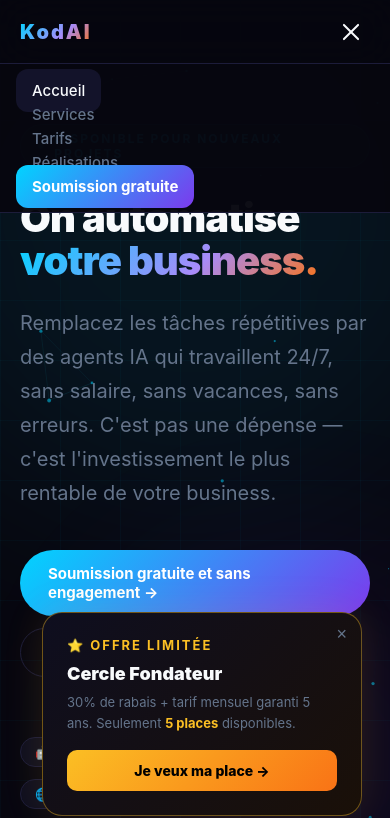
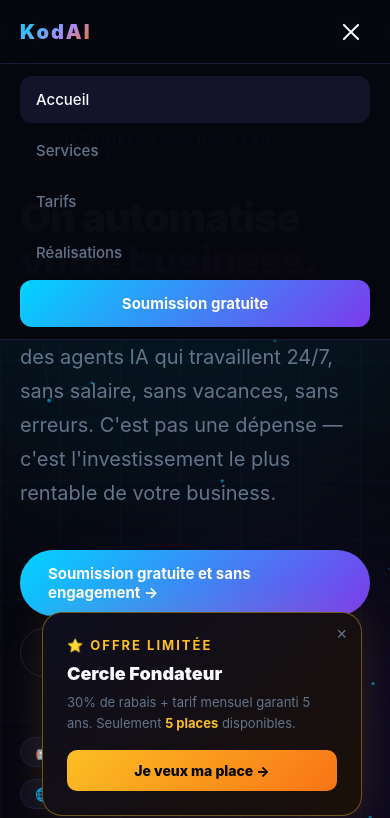
Before and after one commit to MarcoCrypto69/kodai-website, a plain HTML site: page index.html in a window 390 px wide. Both pictures are taken after a click on the button "Menu". Shown: the top 818 px of the page. Drawn offline with Linux system fonts and the light colour scheme.

Commit message:
Fix mobile overflow and nav menu alignment

```diff
--- a/style.css
+++ b/style.css
@@ -18,13 +18,14 @@
 
 /* ===== RESET ===== */
 * { margin: 0; padding: 0; box-sizing: border-box; }
-html { scroll-behavior: smooth; }
+html { scroll-behavior: smooth; overflow-x: hidden; }
 body {
   font-family: -apple-system, BlinkMacSystemFont, 'Segoe UI', system-ui, sans-serif;
   background: var(--bg);
   color: var(--text);
   min-height: 100vh;
   overflow-x: hidden;
+  width: 100%;
 }
 
 /* ===== GRID BACKGROUND ===== */
@@ -252,6 +253,15 @@ footer {
   footer { padding: 32px 20px; flex-direction: column; text-align: center; }
 }
 
+/* ===== OVERFLOW FIX MOBILE ===== */
+@media (max-width: 768px) {
+  div[style*="max-width:1200px"], div[style*="max-width: 1200px"] {
+    padding-left: 20px !important;
+    padding-right: 20px !important;
+  }
+  .card { padding: 24px 20px; }
+}
+
 /* ===== GLOWING ORB ===== */
 .orb {
   position: absolute;
@@ -328,24 +338,27 @@ footer {
 .hamburger.open span:nth-child(2) { opacity: 0; }
 .hamburger.open span:nth-child(3) { transform: translateY(-7px) rotate(-45deg); }
 @media (max-width: 768px) {
-  .hamburger { display: flex; }
-  nav { padding: 0 20px; }
+  .hamburger { display: flex; flex-shrink: 0; }
+  nav { padding: 0 20px; width: 100%; }
   .nav-links {
     display: none;
-    position: absolute;
+    position: fixed;
     top: 64px;
     left: 0;
     right: 0;
-    background: rgba(7,7,15,0.97);
+    width: 100%;
+    background: rgba(7,7,15,0.98);
     backdrop-filter: blur(20px);
     border-bottom: 1px solid var(--border);
     flex-direction: column;
-    padding: 16px;
+    padding: 12px 20px;
     gap: 4px;
     z-index: 99;
   }
   .nav-links.open { display: flex; }
-  .nav-links a { padding: 12px 16px; border-radius: 12px; font-size: 15px; }
+  .nav-links li { width: 100%; }
+  .nav-links a { padding: 14px 16px; border-radius: 12px; font-size: 15px; display: block; width: 100%; }
+  .nav-cta { text-align: center; }
 }
 
 /* ===== PAGE HERO (inner pages) ===== */
```
